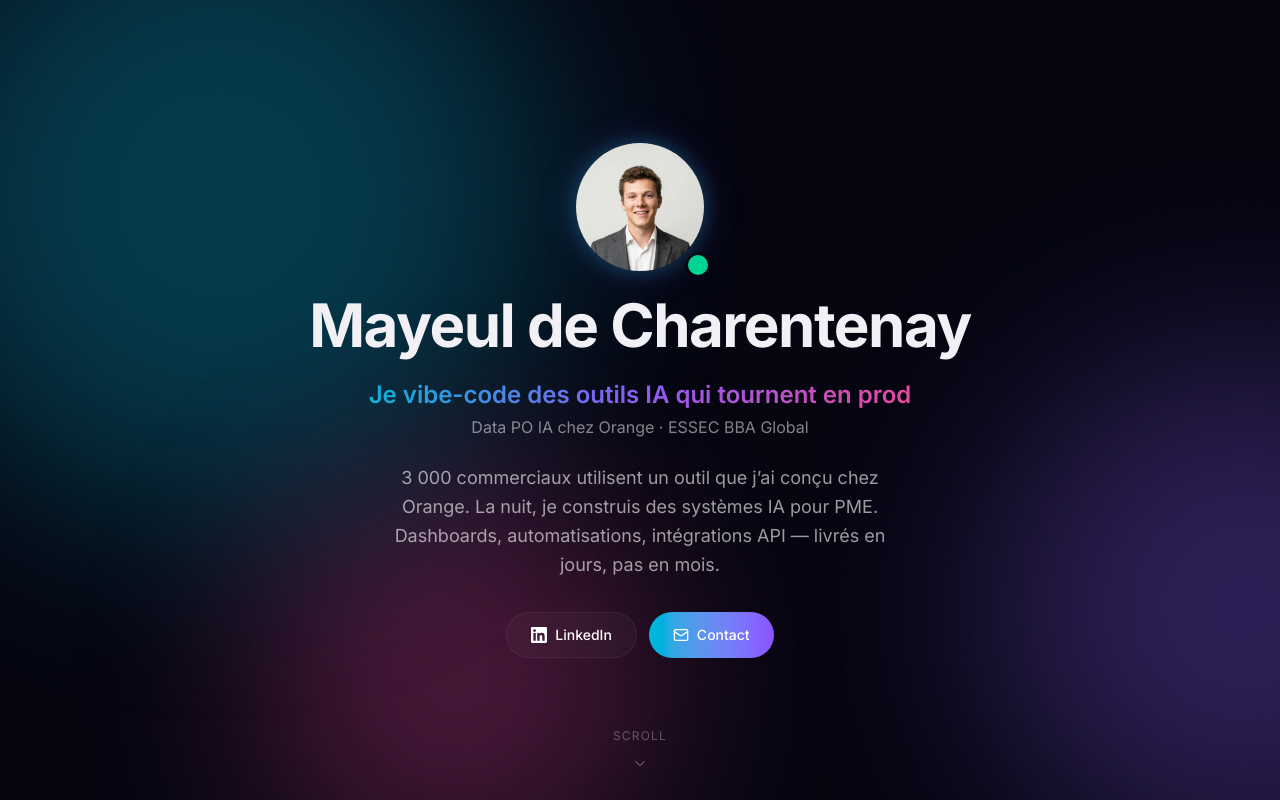
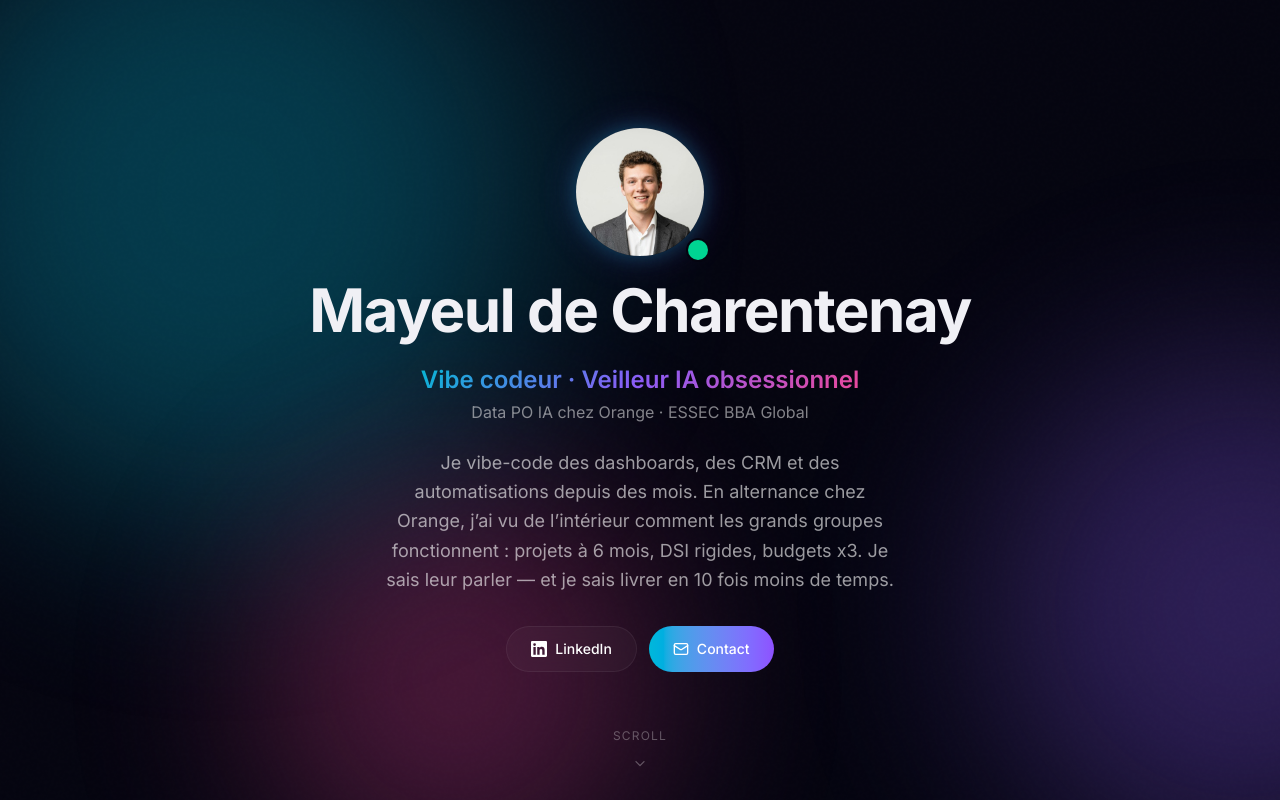
Before and after one commit to May-1600/cv-mayeul, a Next.js app: page / in a window 1280 px wide. Shown: the top 800 px of the page. Built offline with nearby package versions, Linux system fonts and the light colour scheme.

Commit message:
Rework pitch: vibecoding experience + Orange insider knowledge of enterprise IT

```diff
--- a/data/cv-data.ts
+++ b/data/cv-data.ts
@@ -1,9 +1,9 @@
 export const personalInfo = {
   name: "Mayeul de Charentenay",
-  tagline: "Je vibe-code des outils IA qui tournent en prod",
+  tagline: "Vibe codeur \u00b7 Veilleur IA obsessionnel",
   subtitle: "Data PO IA chez Orange \u00b7 ESSEC BBA Global",
   pitch:
-    "3 000 commerciaux utilisent un outil que j\u2019ai con\u00e7u chez Orange. La nuit, je construis des syst\u00e8mes IA pour PME. Dashboards, automatisations, int\u00e9grations API \u2014 livr\u00e9s en jours, pas en mois.",
+    "Je vibe-code des dashboards, des CRM et des automatisations depuis des mois. En alternance chez Orange, j\u2019ai vu de l\u2019int\u00e9rieur comment les grands groupes fonctionnent : projets \u00e0 6 mois, DSI rigides, budgets x3. Je sais leur parler \u2014 et je sais livrer en 10 fois moins de temps.",
   email: "mayeul.mareschaldecharentenay@essec.edu",
   linkedin: "https://www.linkedin.com/in/mayeul-de-charentenay/",
   photo: "/photo-mayeul.jpg",
```
